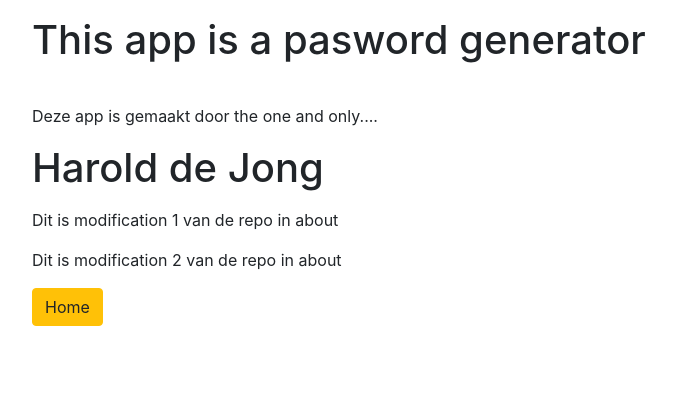
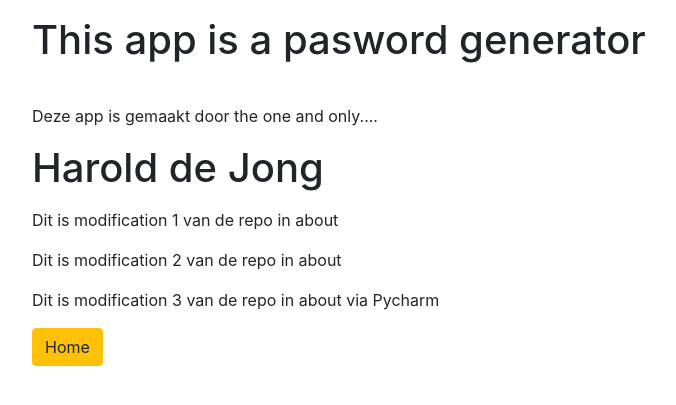
Before and after one commit to Biggetje-knor/password-gen, a Django app: page /about/ in a window 1280 px wide. Shown: the top 405 px of the page, without its empty margins (53-729 px from the left). Run offline with Django 3.2, Linux system fonts and the light colour scheme; some libraries are stand-ins or nearby versions.

Commit message:
Derde commit voor Pycharm

```diff
--- a/generator/templates/generator/about.html
+++ b/generator/templates/generator/about.html
@@ -18,6 +18,8 @@
 <p>Deze app is gemaakt door the one and only....<h1>Harold de Jong</h1></p>
 <p>Dit is modification 1 van de repo in about</p>
 <p>Dit is modification 2 van de repo in about</p>
+<p>Dit is modification 3 van de repo in about via Pycharm</p>
+
 <a href="{% url 'home' %}" class="btn btn-warning">Home</a>
 
 </div>
--- a/generator/templates/generator/home.html
+++ b/generator/templates/generator/home.html
@@ -44,6 +44,7 @@
 
 </div>
 <p>Dit is een melding voor GITHUB</p>
+<p>Dit is een tweede melding voor GITHUB via Pycharm</p>
 </body>
 
 </html>
```
